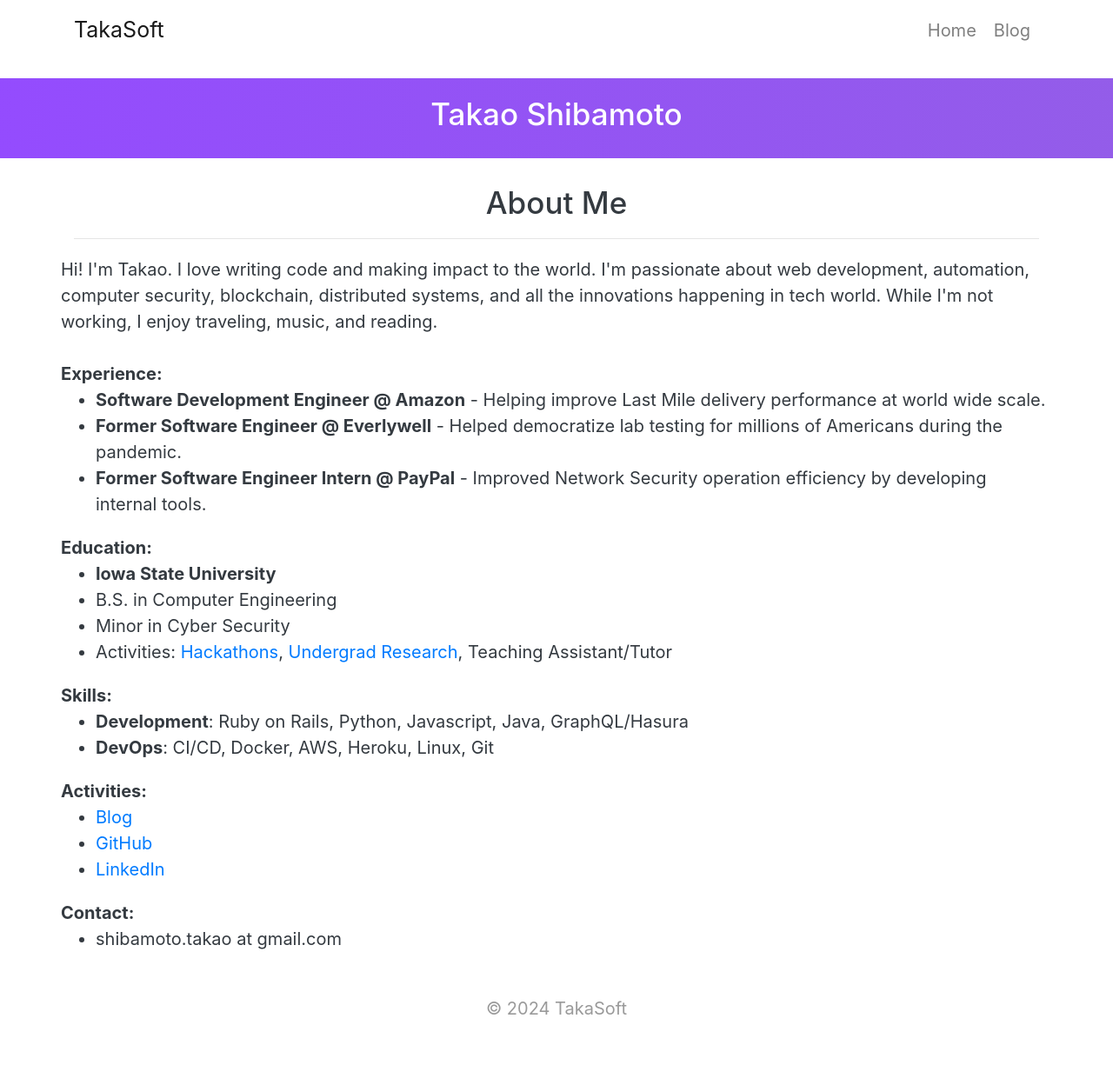
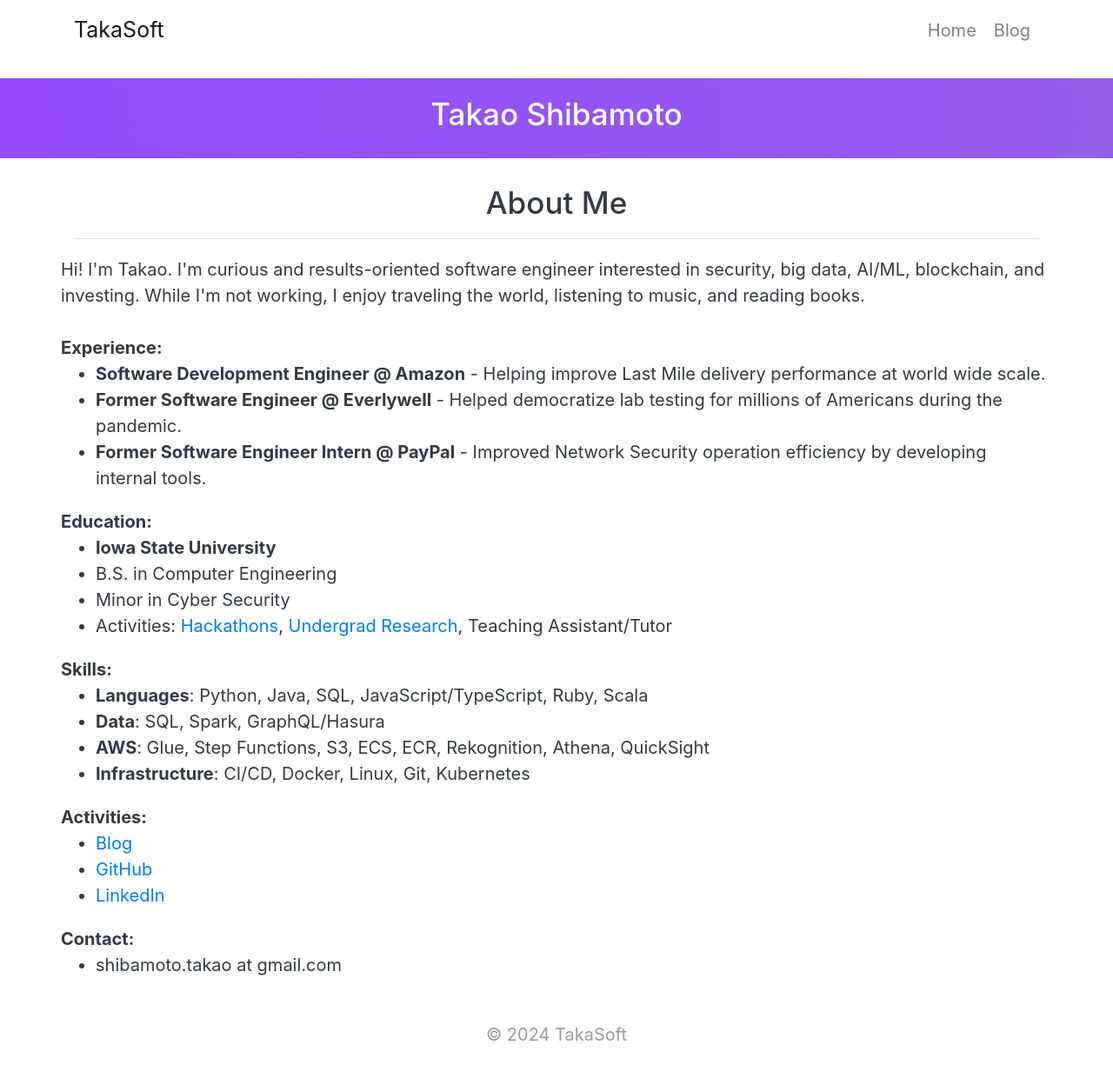
Before and after one commit to takasoft/takasoft.github.io, a Jekyll site: the page built from index.html, in a window 1280 px wide. Shown: the whole page at 87% size. Built offline with Jekyll 4.4.1, drawn with Linux system fonts in a browser that asks for light colours; before the commit the page ends 1195 px from its top, so only the background shows below that.

Commit message:
Update index.html

```diff
--- a/index.html
+++ b/index.html
@@ -13,8 +13,8 @@
     <hr>
     <div class="row">
       Hi! I'm Takao.
-      I love writing code and making impact to the world. I'm passionate about web development, automation, computer security, blockchain, distributed systems, and all the innovations happening in tech world.
-      While I'm not working, I enjoy traveling, music, and reading.
+      I'm curious and results-oriented software engineer interested in security, big data, AI/ML, blockchain, and investing.
+      While I'm not working, I enjoy traveling the world, listening to music, and reading books.
     </div>
     <br>
     <div class="row">
@@ -45,8 +45,10 @@
     </div>
     <div class="row">
       <ul>
-        <li><b>Development</b>: Ruby on Rails, Python, Javascript, Java, GraphQL/Hasura</li>
-        <li><b>DevOps</b>: CI/CD, Docker, AWS, Heroku, Linux, Git</li>
+        <li><b>Languages</b>: Python, Java, SQL, JavaScript/TypeScript, Ruby, Scala</li>
+        <li><b>Data</b>: SQL, Spark, GraphQL/Hasura</li>
+        <li><b>AWS</b>: Glue, Step Functions, S3, ECS, ECR, Rekognition, Athena, QuickSight</li>
+        <li><b>Infrastructure</b>: CI/CD, Docker, Linux, Git, Kubernetes</li>
       </ul>
     </div>
 
```
